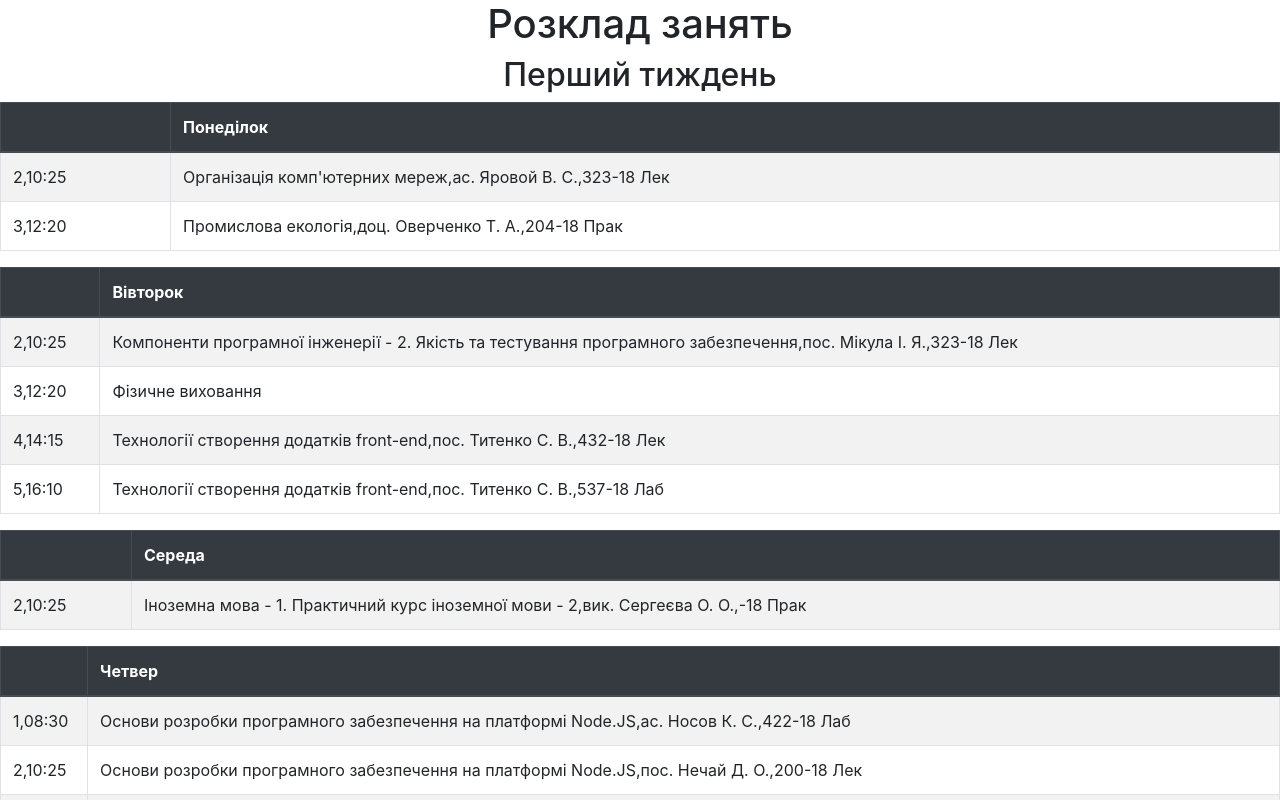
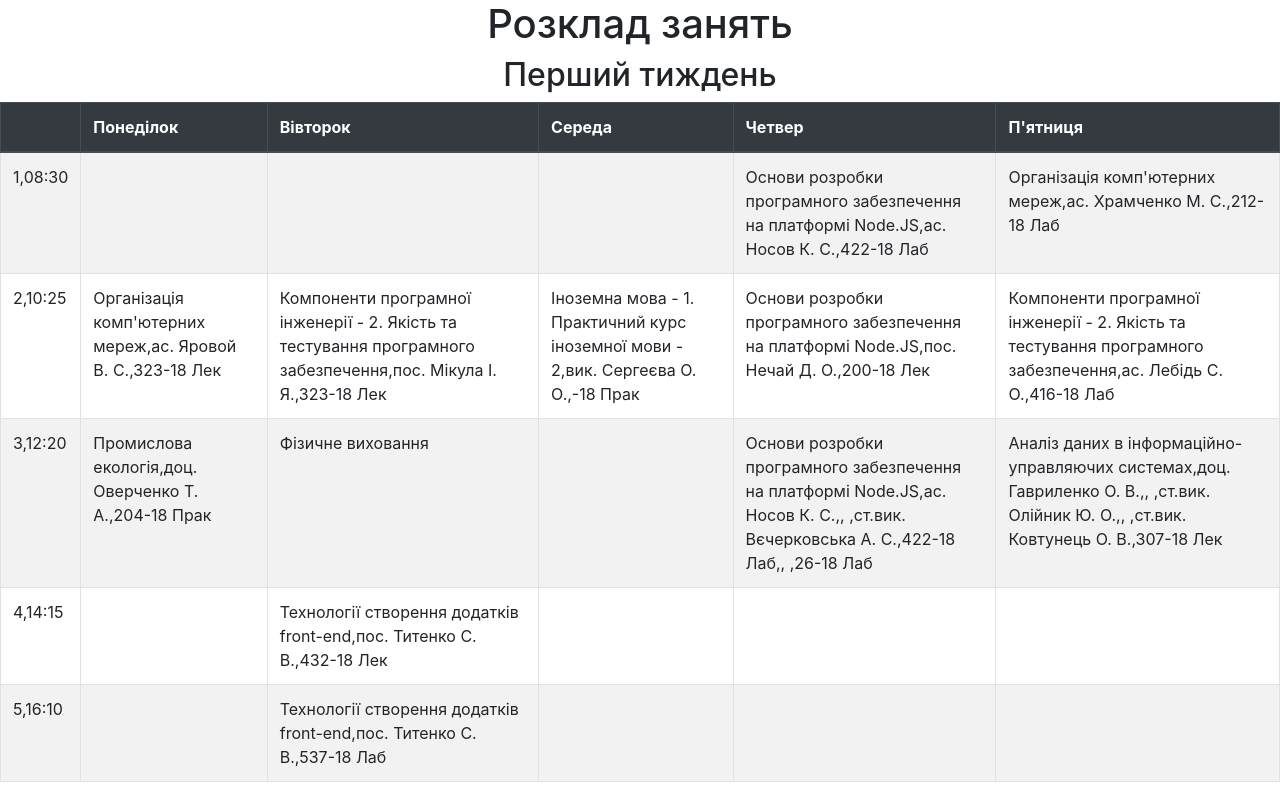
Before and after one commit to d9nchik/timeTableParser, a React (Create React App) app: page / in a window 1280 px wide. Shown: the top 800 px of the page. Built offline with nearby package versions, Linux system fonts and the light colour scheme.

Commit message:
create adaptive table

```diff
--- /dev/null
+++ b/src/TimeTable/AdaptiveTable.tsx
@@ -0,0 +1,55 @@
+import React, { FunctionComponent, useState, useEffect } from 'react';
+import PCTimeTable from './PCTimeTable';
+import MobileTimeTable from './MobileTimeTable';
+
+interface IProps {
+  data: string[][][];
+  activeDay: 0 | 1 | 2 | 3 | 4 | 5 | 6;
+  activePair: [0 | 1, number, number];
+  activeWeek: number;
+  weekNumber: 0 | 1;
+}
+
+const AdaptiveTable: FunctionComponent<IProps> = ({
+  data,
+  activeDay,
+  activePair,
+  activeWeek,
+  weekNumber,
+}) => {
+  const [isDesktop, setDesktop] = useState(true);
+
+  useEffect(() => {
+    window.addEventListener('resize', updateOnResize);
+
+    return () => window.removeEventListener('resize', updateOnResize);
+
+    function updateOnResize() {
+      setDesktop(window.innerWidth >= 768);
+    }
+  }, []);
+
+  return (
+    <div>
+      {isDesktop ? (
+        <PCTimeTable
+          data={data}
+          activeDay={activeDay}
+          activePair={activePair}
+          activeWeek={activeWeek}
+          weekNumber={weekNumber}
+        />
+      ) : (
+        <MobileTimeTable
+          data={data}
+          activeDay={activeDay}
+          activePair={activePair}
+          activeWeek={activeWeek}
+          weekNumber={weekNumber}
+        />
+      )}
+    </div>
+  );
+};
+
+export default AdaptiveTable;
--- a/src/TimeTable/TimeTable.tsx
+++ b/src/TimeTable/TimeTable.tsx
@@ -1,7 +1,6 @@
 import React, { FunctionComponent } from 'react';
 import data from '../data.json';
-import PCTimeTable from './PCTimeTable';
-import MobileTimeTable from './MobileTimeTable';
+import AdaptiveTimeTable from './AdaptiveTable';
 
 const TimeTable: FunctionComponent = () => {
   const date = new Date();
@@ -13,7 +12,7 @@ const TimeTable: FunctionComponent = () => {
     <div>
       <h2 className="text-center">Перший тиждень</h2>
 
-      <MobileTimeTable
+      <AdaptiveTimeTable
         data={data[0]}
         activeDay={dayNumber}
         activePair={pair}
@@ -22,7 +21,7 @@ const TimeTable: FunctionComponent = () => {
       />
       <h2 className="text-center">Другий тиждень</h2>
 
-      <MobileTimeTable
+      <AdaptiveTimeTable
         data={data[1]}
         activeDay={dayNumber}
         activePair={pair}
```
